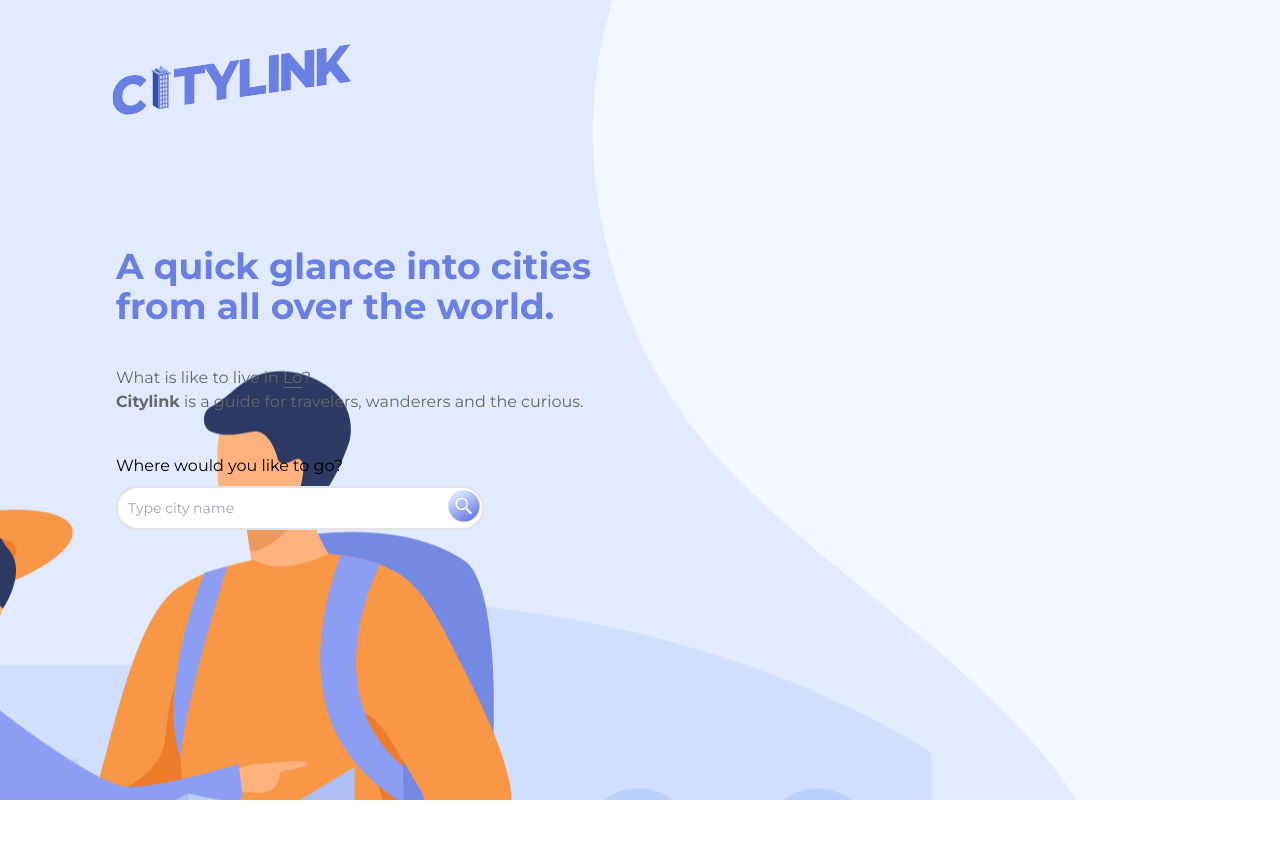
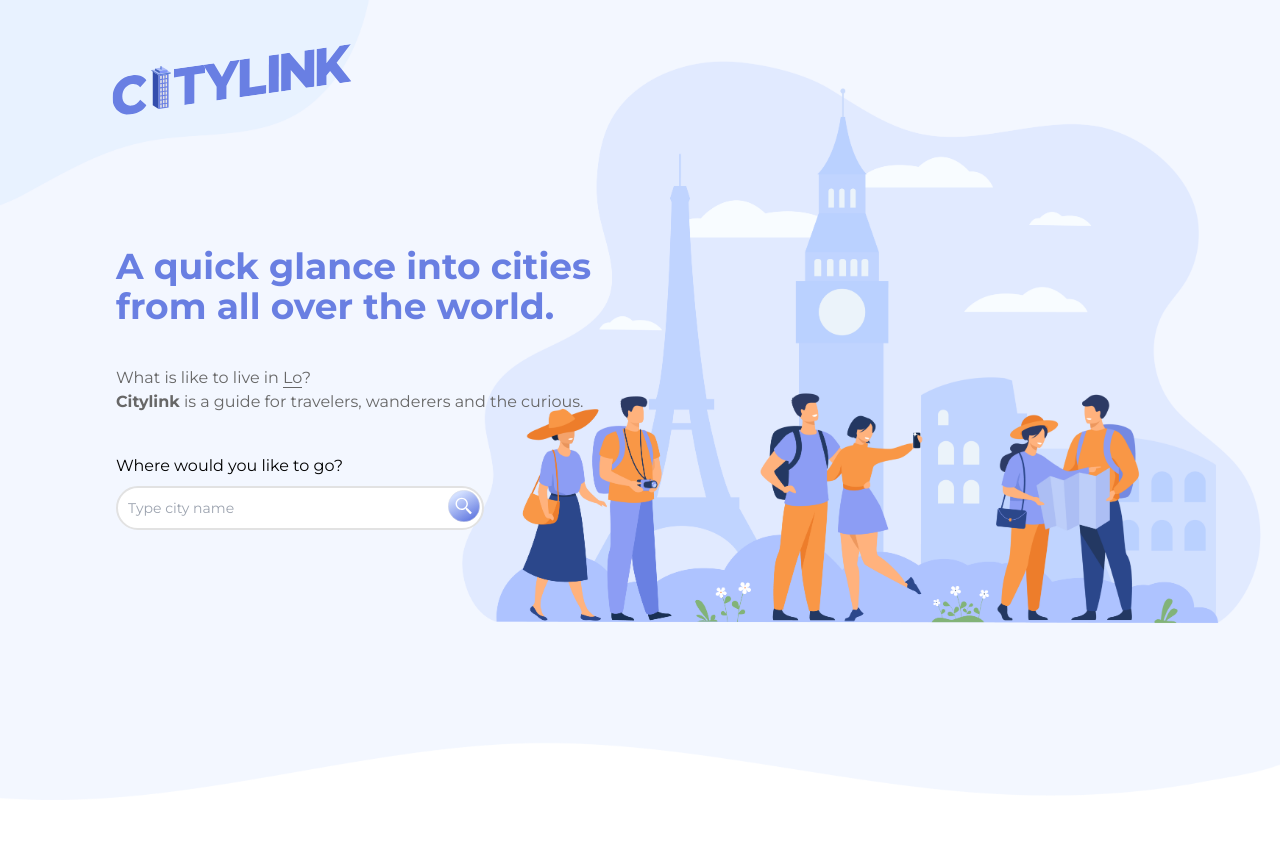
Before and after one commit to henixK/CityLink, a website built with webpack: page src/index.html in a window 1280 px wide. Shown: the top 845 px of the page. Built offline with nearby package versions, Linux system fonts and the light colour scheme.

Commit message:
background desktop fix

```diff
--- a/src/index.html
+++ b/src/index.html
@@ -14,7 +14,7 @@
 <body>
 
   <header
-    class="bg-mobile md:bg-mobile md:bg-auto lg:bg-desktop lg:bg-right bg-no-repeat flex items-center bg-cover h-screen relative">
+    class="bg-mobile md:bg-mobile lg:bg-desktop lg:bg-right bg-no-repeat flex items-center bg-cover h-screen relative">
     <nav
       class="bg-logoSite bg-no-repeat bg-contain bg-center w-full h-16 lg:w-60 lg:h-24 absolute top-32 lg:top-8 lg:left-28">
     </nav>
```
